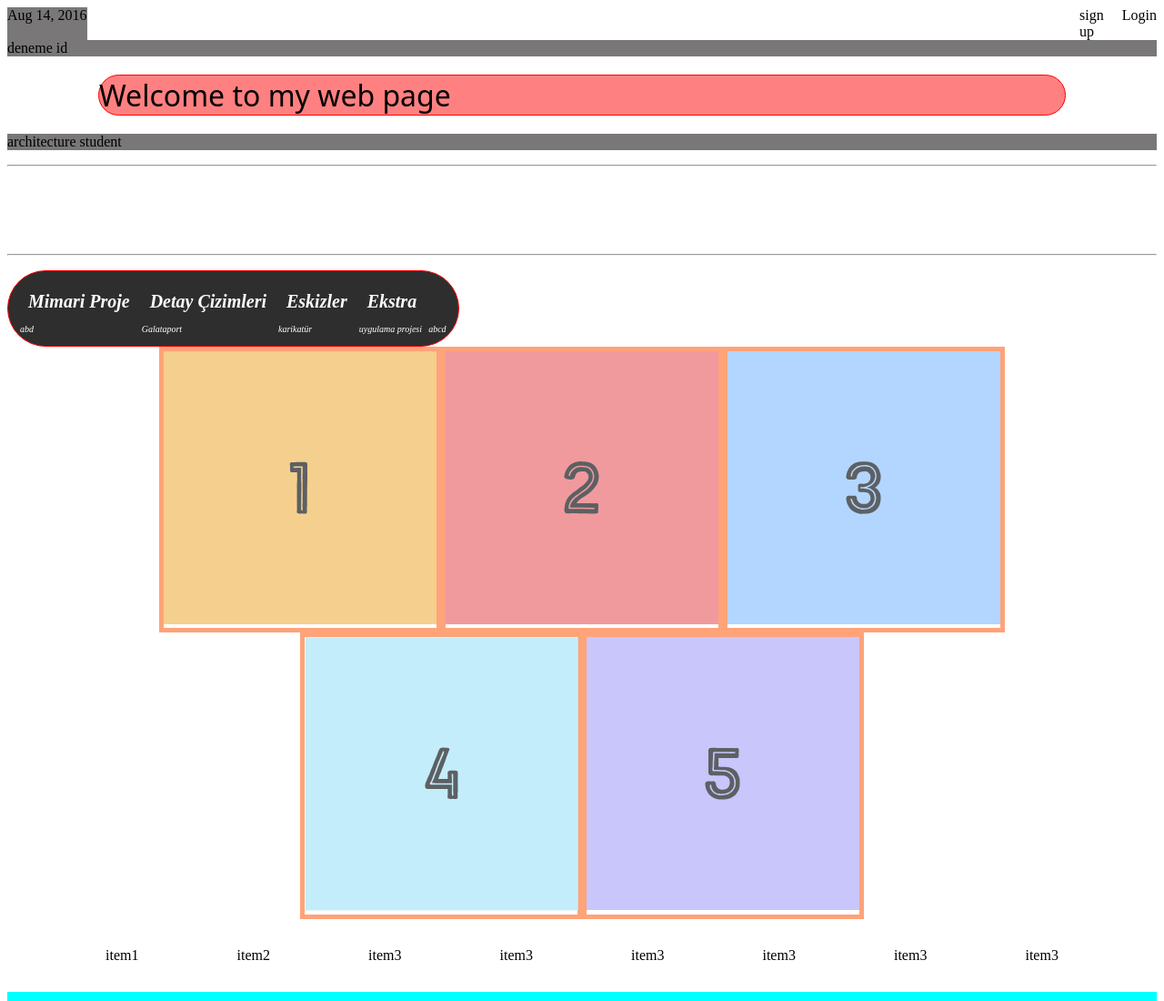
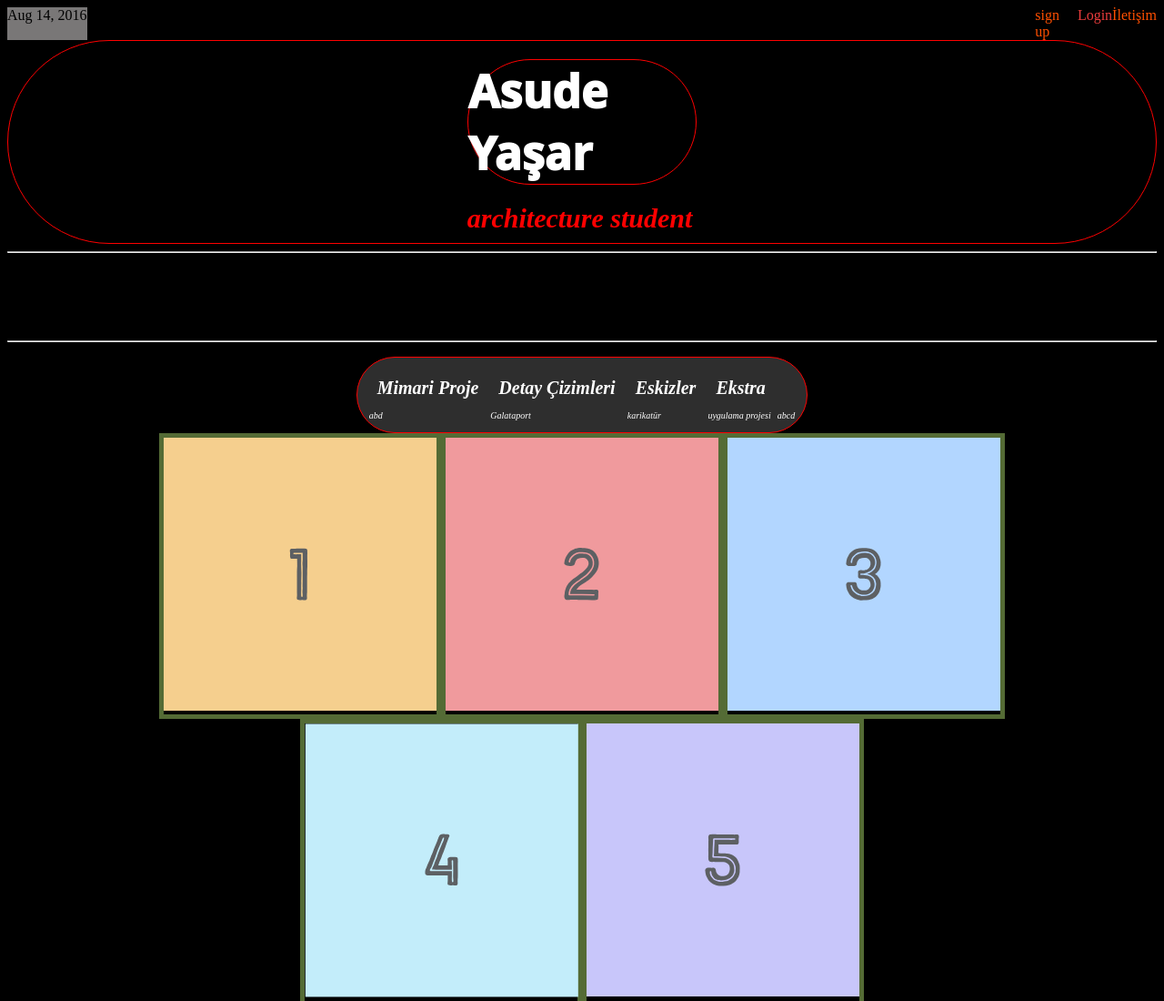
Before and after one commit to Asudey/.a, a plain HTML site: page index.html in a window 1280 px wide. Shown: the top 1100 px of the page at 91% size. Drawn offline with Linux system fonts and the light colour scheme; a web font is replaced by a local one.

Commit message:
deneme 3

```diff
--- a/index.html
+++ b/index.html
@@ -9,18 +9,21 @@
     <link rel="preconnect" href="https://fonts.gstatic.com" crossorigin>
     <link href="https://fonts.googleapis.com/css2?family=Rubik+Scribble&display=swap" rel="stylesheet">
 </head>
-<body>
+<body bgcolor="000000">
     <div class='menu'>
         <div class="date">
-            <div class='signup'>Aug 14, 2016</div></div>
+            <div class='date'>Aug 14, 2016</div></div>
         <div class="links">
             <div class="signup">sign up</div>   <!--this is nested now-->
-        <div class="login">Login</div>          <!--this one too!-->
+            <div class="login">Login</div>          <!--this one too!-->
+            <div class="İletisim">İletişim</div>    <!--this one too!-->
+        </div>
     </div>
     </div>
-    <div id="myDiv">deneme id</div>
-    <h1 class='rubik-scribble-regular'>Welcome to my web page</h1>
-    <p>architecture student</p>
+<div class="border">
+    <h1 class='rubik-scribble-regular'>Asude Yaşar</h1>
+    <h2>architecture student</h2>
+</div>
     <hr>
     <table>
         <div class="flex-container"></div>
--- a/styles.css
+++ b/styles.css
@@ -1,16 +1,33 @@
 *body{
-    background-color: hwb(0 0% 100%);
+    margin: 0 auto;
     width:100% auto;
     padding:30px;
-    color: hwb(0 0% 100%);
+    text-align: end;
 }
-h1,h2{
-  color: hwb(hue white black);
-  background-color: rgb(255, 128, 128);
+.border{
+  border-style: calc(50);
+  border-color: aqua;
+  border-left-style: groove;
+  border: 1px solid red;
   border-radius: 500px;
-  border-bottom: hwb(180 18% 82%);
+}
+h1{
+  font-size: 50px;
+  margin: 20px 40%;
+  color: #ffffff;
+  border-style: calc(50);
+  border-color: aqua;
+  border-left-style: groove;
+  border: 1px solid red;
+  border-radius: 500px;}
+h2{
+  color: red;
+  margin: 10px 40%;
+  font-size: 30px;
+  font-style: italic;
 }
 table{
+  margin: auto;
     font-style: Rubik Scribble;
     background-color:hwb(180 18% 82%);
     color:hwb(0 100% 0%);
@@ -20,26 +37,31 @@ th{
     color:rgb(255, 255, 255);
     padding: 10px;}
 .başliklar{
-  color: hwb(hue white black)   ;
+    color: hwb(hue white black)   ;
     font-size:20px;
     font-style: italic;}
 .altbaşliklar{
-  color: hwb(hue white black);
-      font-size: 10px;
-  font-style: italic;}
+    color: hwb(hue #ffffff);
+    font-size: 10px;
+    font-style: italic;}
 .rubik-scribble-regular {
     font-family: "Rubik Scribble", system-ui;
-    font-weight: 400;
+    font-weight: 1000;
     font-style: normal;
   }
   #myDiv{
     background-color: hsl(0, 1%, 47%);
   }
   .links{
+    color: #ff4f00;
     display: flex;
     justify-content: flex-end;
   }
+  .iletisim{
+    color: hsl(0, 46%, 45%)
+  }
   .login{
+    color: hsl(0, 81%, 58%) ;
     margin-left: 5%;
   }
   .menu{
@@ -53,12 +75,6 @@ th{
     border-width: 4px;
     border-color: rgb(223, 8, 8);
     background-color: hsl(0, 1%, 47%);}
-  h1{
-    border-style:dotted;
-    border-color: aqua;
-    border-left-style: groove;
-    border: 1px solid red;
-    border-radius: 500px;}
   table{
     border-style:dotted;
     border-color: aqua;
@@ -66,8 +82,6 @@ th{
     border: 1px solid red;
     border-radius: 500px;
   }
-  h1{
-    margin: 20px 100px;}
   .flex-container{
     display: flex;
     flex-direction: row;
@@ -81,8 +95,8 @@ th{
     order: 2;
   }
   .header-container{
-    color:#ff4f00;
-    background-color: aqua;
+    color:hsl(123, 100%, 50%);
+    background-color: hsl(120, 100%, 50%);
     display: flex;
     justify-content: center;}
 .header{
@@ -106,6 +120,6 @@ th{
   flex-wrap: wrap;
 }
 .photo-grid-item{
-  border: 5px solid hwb(19 0% 0% / 0.527);
+  border: 5px solid hsla(86, 50%, 60%, 0.525);
   width: 300px;
 }
```
